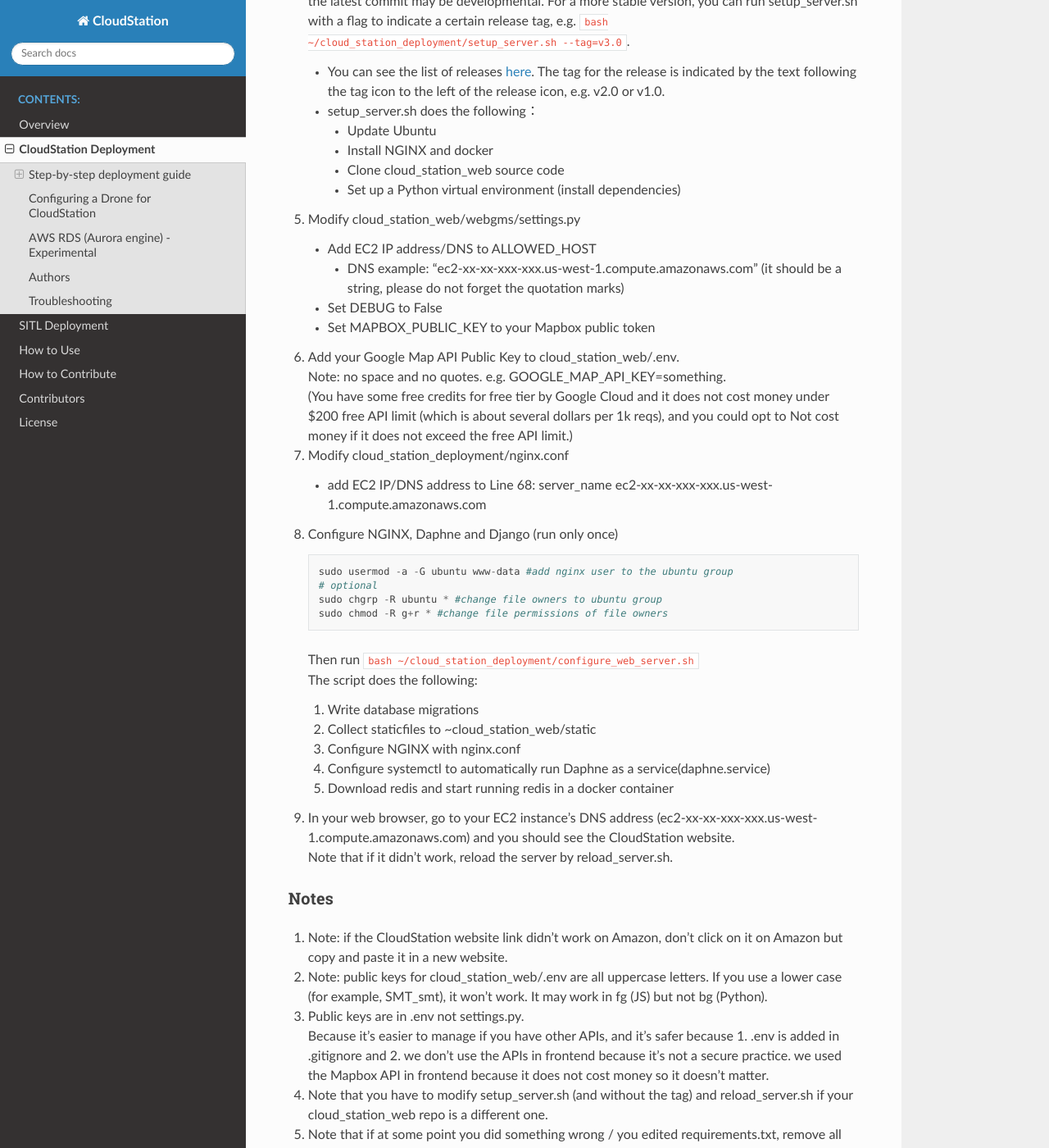
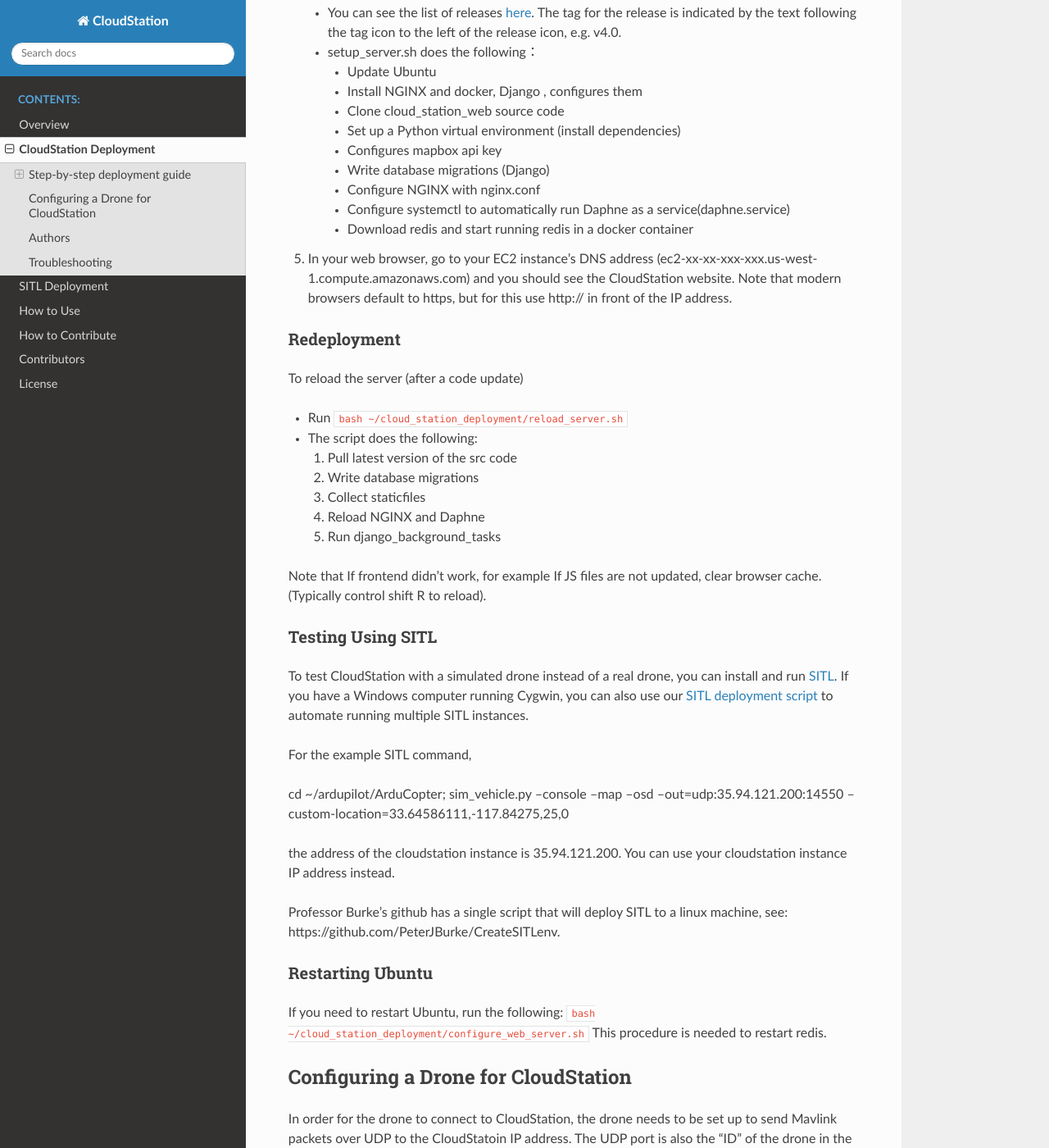
Before and after one commit to CloudStationTeam/docs, a Sphinx documentation site: the page built from source/deployment.md, in a window 1280 px wide and 1400 px high, scrolled down 1422 px. Shown: the whole window at 82% size. Built offline with Sphinx 7.4.7 and the Read the Docs theme 2.0.0, drawn with Linux system fonts in a browser that asks for light colours; some of the changed text lies outside the part shown.

Commit message:
Update deployment.md
updated for CS v 4.0

````diff
--- a/source/deployment.md
+++ b/source/deployment.md
@@ -10,8 +10,6 @@
 You will also need a free [MapBox](https://account.mapbox.com/) account. Make sure you can find your Mapbox public token, located on the home page after logging in.
 
 #### Deployment Steps
-For a step by step video guide, see [here](https://www.youtube.com/watch?v=kNkkfPRBoJo). \
-Another [video](https://youtu.be/MzEE0EAfrfY) for CloudStation Deployment on Amazon Web Services Linux 22.4.
 
 1. Launch an EC2 instance on AWS with Ubuntu 22.4 LTS
     * t2.micro (free-tier eligible) is good enough to test the deployment.
@@ -33,59 +31,22 @@
     run
     ```
     cd ~
-    git clone https://github.com/CloudStationTeam/cloud_station_deployment.git --branch dev --single-branch
-    bash ~/cloud_station_deployment/setup_server.sh
+    git clone https://github.com/CloudStationTeam/cloud_station_deployment.git
+    bash ~/cloud_station_deployment/setup_server.sh YOUR_MAP_BOX_KEY_HERE_NO_QUOTES
     ```
-    This deploys an instance of the CloudStation web server based on the latest commit. Note that the latest commit may be developmental. For a more stable version, you can run setup_server.sh with a flag to indicate a certain release tag, e.g. `bash ~/cloud_station_deployment/setup_server.sh --tag=v3.0`.
-    * You can see the list of releases [here](https://github.com/CloudStationTeam/cloud_station_web/releases). The tag for the release is indicated by the text following the tag icon to the left of the release icon, e.g. v2.0 or v1.0.
+    This deploys an instance of the CloudStation web server based on the latest commit. Note that the latest commit may be developmental. For a more stable version, you can run setup_server.sh with a flag to indicate a certain release tag, e.g. `bash ~/cloud_station_deployment/setup_server.sh --tag=v4.0`.
+    * You can see the list of releases [here](https://github.com/CloudStationTeam/cloud_station_web/releases). The tag for the release is indicated by the text following the tag icon to the left of the release icon, e.g. v4.0.
     * setup_server.sh does the following：
       1. Update Ubuntu
-      2. Install NGINX and docker
+      2. Install NGINX and docker, Django , configures them
       3. Clone cloud_station_web source code
       4. Set up a Python virtual environment (install dependencies)
-5. Modify cloud_station_web/webgms/settings.py
-    * Add EC2 IP address/DNS to ALLOWED_HOST
-      * DNS example: "ec2-xx-xx-xxx-xxx.us-west-1.compute.amazonaws.com" (it should be a string, please do not forget the quotation marks)
-    * Set DEBUG to False
-    * Set MAPBOX_PUBLIC_KEY to your Mapbox public token
-
-6. Add your Google Map API Public Key to cloud_station_web/.env. \
-Note: no space and no quotes. e.g. GOOGLE_MAP_API_KEY=something. \
-(You have some free credits for free tier by Google Cloud and it does not cost money under $200 free API limit (which is about several dollars per 1k reqs), and you could opt to Not cost money if it does not exceed the free API limit.)
-
-7. Modify cloud_station_deployment/nginx.conf
-    * add EC2 IP/DNS address to Line 68: server_name ec2-xx-xx-xxx-xxx.us-west-1.compute.amazonaws.com
-8. Configure NGINX, Daphne and Django (run only once)
-    ```
-    sudo usermod -a -G ubuntu www-data #add nginx user to the ubuntu group
-    # optional
-    sudo chgrp -R ubuntu * #change file owners to ubuntu group
-    sudo chmod -R g+r * #change file permissions of file owners
-    ```
-    Then run ```bash ~/cloud_station_deployment/configure_web_server.sh```
-    The script does the following:
-      1. Write database migrations
-      2. Collect staticfiles to ~cloud_station_web/static
-      3. Configure NGINX with nginx.conf
-      4. Configure systemctl to automatically run Daphne as a service(daphne.service)
-      5. Download redis and start running redis in a docker container
-10. In your web browser, go to your EC2 instance's DNS address (ec2-xx-xx-xxx-xxx.us-west-1.compute.amazonaws.com) and you should see the CloudStation website. \
-Note that if it didn't work, reload the server by reload_server.sh.
-
-
-
-
-#### Notes
-1. Note: if the CloudStation website link didn't work on Amazon, don't click on it on Amazon but copy and paste it in a new website.
-2. Note: public keys for cloud_station_web/.env are all uppercase letters. If you use a lower case (for example, SMT_smt), it won't work. It may work in fg (JS) but not bg (Python).
-3. Public keys are in .env not settings.py. \
-Because it's easier to manage if you have other APIs, and it's safer because 1. .env is added in .gitignore and 2. we don't use the APIs in frontend because it's not a secure practice. we used the Mapbox API in frontend because it does not cost money so it doesn't matter.
-
-4. Note that you have to modify setup_server.sh (and without the tag) and reload_server.sh if your cloud_station_web repo is a different one.
-
-5. Note that if at some point you did something wrong / you edited requirements.txt, remove all the files and restart the process. \
-Refer to cloud_station_deployment/rmv_env.sh and edit the files.
-
+      5. Configures mapbox api key
+      6. Write database migrations (Django)
+      7. Configure NGINX with nginx.conf
+      8. Configure systemctl to automatically run Daphne as a service(daphne.service)
+      8. Download redis and start running redis in a docker container
+5. In your web browser, go to your EC2 instance's DNS address (ec2-xx-xx-xxx-xxx.us-west-1.compute.amazonaws.com) and you should see the CloudStation website. Note that modern browsers default to https, but for this use http:// in front of the IP address.
 
 #### Redeployment
 To reload the server (after a code update)
@@ -97,13 +58,18 @@
     4. Reload NGINX and Daphne
     5. Run django_background_tasks
 
-
-
-
-Note that If frontend didn't work, for example If JS files are not updated, clear browser cache.
+Note that If frontend didn't work, for example If JS files are not updated, clear browser cache. (Typically control shift R to reload).
 
 #### Testing Using SITL
 To test CloudStation with a simulated drone instead of a real drone, you can install and run [SITL](https://ardupilot.org/dev/docs/sitl-simulator-software-in-the-loop.html). If you have a Windows computer running Cygwin, you can also use our [SITL deployment script](https://github.com/CloudStationTeam/sitl_deployment) to automate running multiple SITL instances.
+
+For the example SITL command,
+
+cd ~/ardupilot/ArduCopter;  sim_vehicle.py --console --map --osd --out=udp:35.94.121.200:14550 --custom-location=33.64586111,-117.84275,25,0
+
+the address of the cloudstation instance is 35.94.121.200. You can use your cloudstation instance IP address instead.
+
+Professor Burke's github has a single script that will deploy SITL to a linux machine, see: https://github.com/PeterJBurke/CreateSITLenv.
 
 #### Restarting Ubuntu
 If you need to restart Ubuntu, run the following:
@@ -118,55 +84,12 @@
 [J70] Peter J. Burke “A Safe, Open Source, 4G Connected Self-Flying Plane With 1 Hour Flight Time and All Up Weight (AUW) <300 g: Towards a New Class of Internet Enabled UAVs”
 IEEE Access, 7(1), 67833 – 67855 (2019).
 
-## AWS RDS (Aurora engine) - Experimental
-Note that the project uses SQLite due to its low cost and ease of use with Django. However, AWS RDS can be configured for scalability and robustness.
-1. Launch an RDS instance on AWS with Aurora with MySQL compatibility
-    * db.r5.large is good enough to test the deployment
-        * Configure Security Group (AWS EC2 Console)
-            * MySQL/Aurora(TCP)   Port:3306     Source:My RDS endpoint
 
-2. Add the RDS_DB_NAME, RDS_USERNAME, RDS_PASSWORD, RDS_HOSTNAME and RDS_PORT to the environment variables
-    * You can do this by editing the ~/.env file and adding the variables in the following format.
-    ```
-    variable_name=value
-    ```
-    * Add this to the ~/.bash_profile file
-    ```
-    set -a
-    . ~/.env
-    set +a
-    ```
-
-    * Make sure to run this command after editing the ~/.bash_profile file.
-    ```
-    source ~/.bash_profile
-    ```
-
-3. Edit the cloud_station_web/webgms/settings.py file and change the DATABASES field to the following
-    ```
-    import os
-
-    DATABASES = {
-        'default': {
-            'ENGINE': 'django.db.backends.mysql',
-            'NAME': os.environ['RDS_DB_NAME'],
-            'USER': os.environ['RDS_USERNAME'],
-            'PASSWORD': os.environ['RDS_PASSWORD'],
-            'HOST': os.environ['RDS_HOSTNAME'],
-            'PORT': os.environ['RDS_PORT'],
-        }
-    }
-    ```
-4. Edit the cloud_station_deployment/backgroundtasks.service and add this line to the [Service] section.
-    ```
-    EnvironmentFile=/home/ubuntu/.env
-    ```
-5. run ```bash ~/cloud_station_deployment/configure_web_server.sh```
-6. run ```bash ~/cloud_station_deployment/reload_server.sh```
 
 ## Authors
   * Lyuyang Hu
   * Omkar Pathak
+  * Peter Burke
 
 ## Troubleshooting
 1. How do I know my hardware setup is correct (the vehicle is sending mavlink messages to the server)?
@@ -176,9 +99,7 @@
      service nginx status
      service daphne status
      ```
-3. How do I know the status of django_background_tasks?
-  ```service backgroundtasks status```
-4. The telemetry textbox shows that the websocket connection between server and browser has been disconnected. What do I do?
+3. The telemetry textbox shows that the websocket connection between server and browser has been disconnected. What do I do?
     * This usually means Redis fails. Following the Django Channels recommendation, we use Redis as the backing store for the channel layer. We use Docker to run Redis.
     * To check status of Docker: ```service docker status```
     * To show all Docker containers on the machine: ```sudo docker ps -a```
@@ -188,5 +109,3 @@
     sudo systemctl enable docker
     sudo docker run -p 6379:6379 -d redis:2.8
     ```
-5. If you are using a Python version past 3.6, Python does not like "pkg-resources" anymore. Go to the requirements.txt file and comment out the following line:
-'''pkg-resources==0.0.0'''
````
